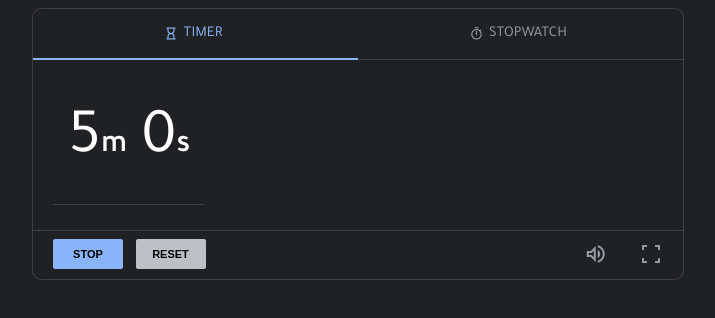
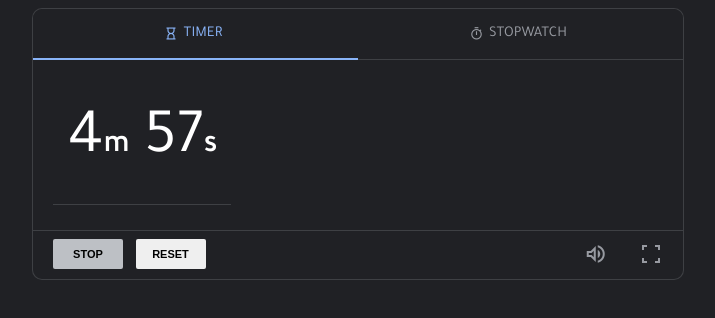
Before and after one commit to Abood-hass/google-timer, a plain HTML site: page index.html in a window 1280 px wide. Both pictures are taken after a click on the button "START". Shown: the whole page, without its empty margins (282-997 px from the left). Drawn offline with nearby package versions, Linux system fonts and the light colour scheme.

```diff
--- a/index.html
+++ b/index.html
@@ -33,11 +33,9 @@
                 <a id="timerSec">0</a><span>s</span>
             </div>
             <div id="Input" class="timer">
-                <input type="number" placeholder="00" maxlength="2" value=0 id="hourInput" /><span
-                    id="timerHourIcon">h</span>
-                <input type="number" placeholder="00" maxlength="2" value=5 id="minsInput" /><span
-                    id="timerMinIcon">m</span>
-                <input type="number" placeholder="00" maxlength="2" value=0 id="secInput" /><span>s</span>
+                <input type="number" placeholder="00" maxlength="2" id="hourInput" /><span id="timerHourIcon">h</span>
+                <input type="number" placeholder="00" maxlength="2" id="minsInput" /><span id="timerMinIcon">m</span>
+                <input type="number" placeholder="00" maxlength="2" id="secInput" /><span>s</span>
             </div>
             <div id="stopwatchView" class="stopwatch"><a id="stopwatchSec">0</a><span>s</span> <span
                     id="stopwatchMicroSec">00</span>
@@ -46,6 +44,7 @@
         <div class="controller">
             <div>
                 <button id="startBtn">start</button>
+                <button id="stopBtn" style="display: none;">stop</button>
                 <button id="resetBtn">reset</button>
             </div>
             <div style="display: flex; flex-direction: row-reverse;">
--- a/index.js
+++ b/index.js
@@ -1,8 +1,8 @@
 const timerTabBtn = document.getElementById("timerTabConatiner")
 const timerView = document.getElementById("timerView")
 const startBtn = document.getElementById("startBtn")
+const stopBtn = document.getElementById("stopBtn")
 const resetBtn = document.getElementById("resetBtn")
-
 
 const speaker = document.getElementById("speaker")
 const stopwatchTabBtn = document.getElementById("stopwatchTabConatiner")
@@ -25,17 +25,21 @@ const hourInput = document.getElementById("hourInput")
 const minsInput = document.getElementById("minsInput")
 const secInput = document.getElementById("secInput")
 
+var loopFlag = 0
+
+
 InputView.style.display = 'none'
 
 
-/**
- * id="hourInput"
- * id="minsInput"
- * id="secInput" /
- */
 
+function reset() {
+    loopFlag = false;
+    secInput.value = 0
+    minsInput.value = 5
+    hourInput.value = 0
 
-
+}
+reset()
 function checkEmptyInputs() {
     if ((0 == timerHour.innerText || "" == timerHour.innerText)) {
         timerHour.style.display = "none";
@@ -71,6 +75,10 @@ function timerMode() {
 function clickedBtn(i) {
 
     InputView.style.display = 'none'
+    startBtn.style.display = 'inline'
+    stopBtn.style.display = 'none'
+    loopFlag = false;
+    reset()
     if (i) {
         timerTabBtn.style.borderBottomColor = '#89b4f8'
         timerTabBtn.style.color = '#89b4f8'
@@ -94,47 +102,64 @@ function clickedBtn(i) {
     }
 }
 
-
 function finish() {
-    console.log("HI");
+    clearTimeout(timerLoop)
 }
 function start() {
-    if (startBtn.innerText === "START") {
-        var hours = hourInput.value,
-            mins = minsInput.value,
-            secs = secInput.value;
+    loopFlag = true;
+
+    stopBtn.style.display = 'inline'
+    startBtn.style.display = 'none'
 
 
-        const secondUnit = 1000,
-            minutsUnit = secondUnit * 60,
-            hourUnit = minutsUnit * 60;
+    const secondUnit = 1000,
+        minutsUnit = secondUnit * 60,
+        hourUnit = minutsUnit * 60;
 
-        timerHour.innerText = hourInput.value
-        timerMin.innerText = minsInput.value
-        timerSec.innerText = secInput.value
+    // var hours = hourInput.value,
+    //     mins = minsInput.value,
+    //     secs = secInput.value;
 
-        const timeDur = (secs * secondUnit) + (mins * minutsUnit) + (hourUnit * hours)
-        console.log(timeDur);
-        setTimeout(_ => { finish() }, timeDur)
+    let timeBySec = (secInput.value)
+    let timeByMin = (minsInput.value)
+    let timeByHour = (hourInput.value)
 
 
+    function changeHours() {
+        (timeByHour != 0) ? (timeByHour = --timeByHour, timeByMin += 59) : (reset());
+        timerHour.innerText = (timeByHour)
+    }
 
-        timerMode()
-        checkEmptyInputs()
+    function changeMins() {
+        (timeByMin != 0) ? (timeByMin = --timeByMin, timeBySec += 59) : (changeHours());
+        timerMin.innerText = (timeByMin)
+    }
 
-        startBtn.innerText = "stop"
-    } else {
-        timerMode()
-        checkEmptyInputs()
-        startBtn.innerText = "START"
+
+    function changeSecs() {
+        if (loopFlag) {
+            (timeBySec != 0) ? (timeBySec = --timeBySec) : (changeMins());
+            timerSec.innerText = (timeBySec)
+            timerMin.innerText = (timeByMin)
+            timerHour.innerText = (timeByHour)
+
+        }
     }
+    changeSecs()
+
+    var timerLoop = setInterval(() => changeSecs(), secondUnit)
+    timerLoop
+
+    timerMode()
+    checkEmptyInputs()
+
+
 }
+function stop() {
+    startBtn.style.display = 'inline'
+    stopBtn.style.display = 'none'
 
-function reset() {
-
-    timerHour.innerText = 0
-    timerMin.innerText = 5
-    timerSec.innerText = 0
+    loopFlag = false;
 }
 
 
@@ -148,4 +173,5 @@ stopwatchTabBtn.onclick = _ => { clickedBtn(false) }
 timerView.onclick = _ => { inputMode() }
 
 startBtn.onclick = _ => { start() }
+stopBtn.onclick = _ => { stop() }
 resetBtn.onclick = _ => { reset() }
```
